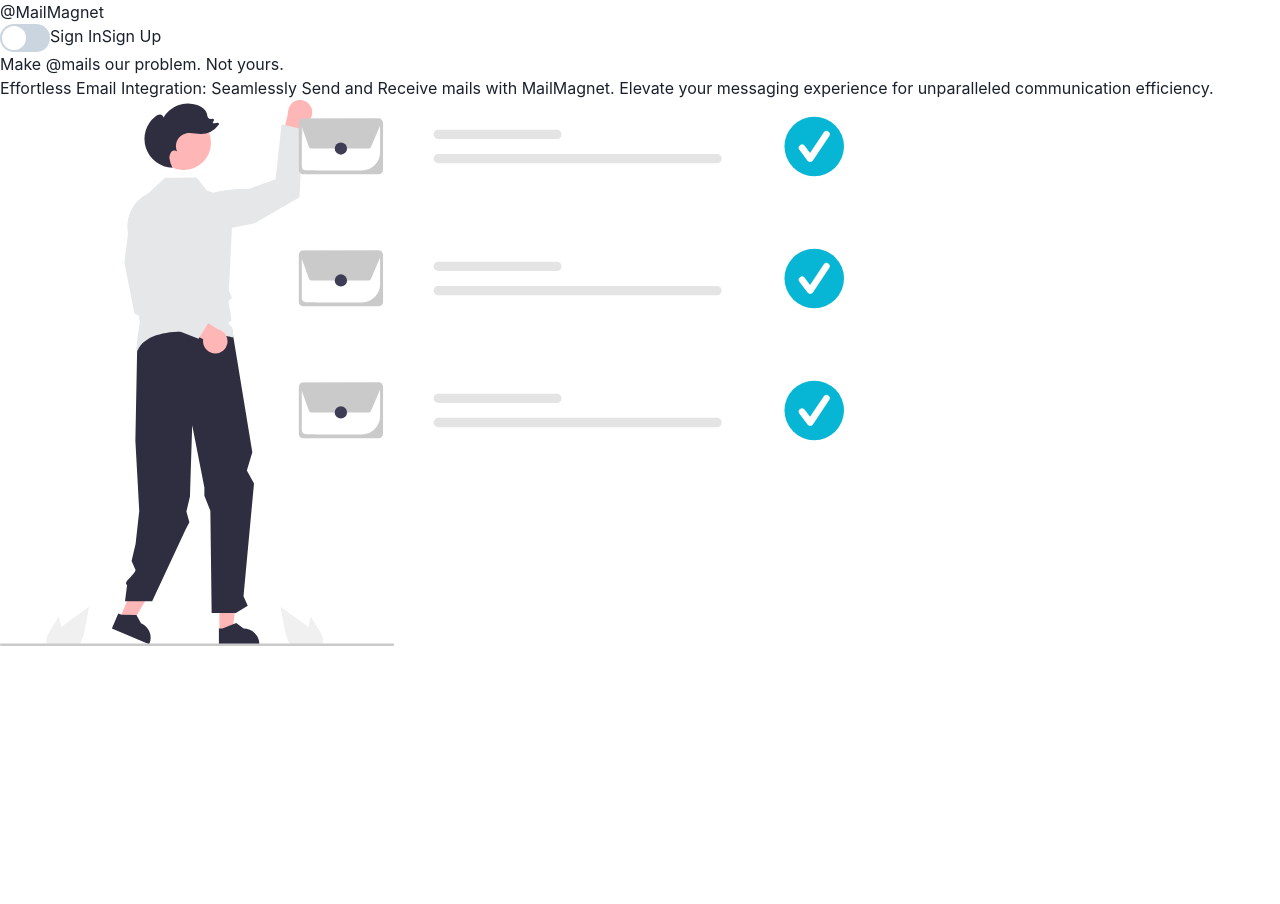
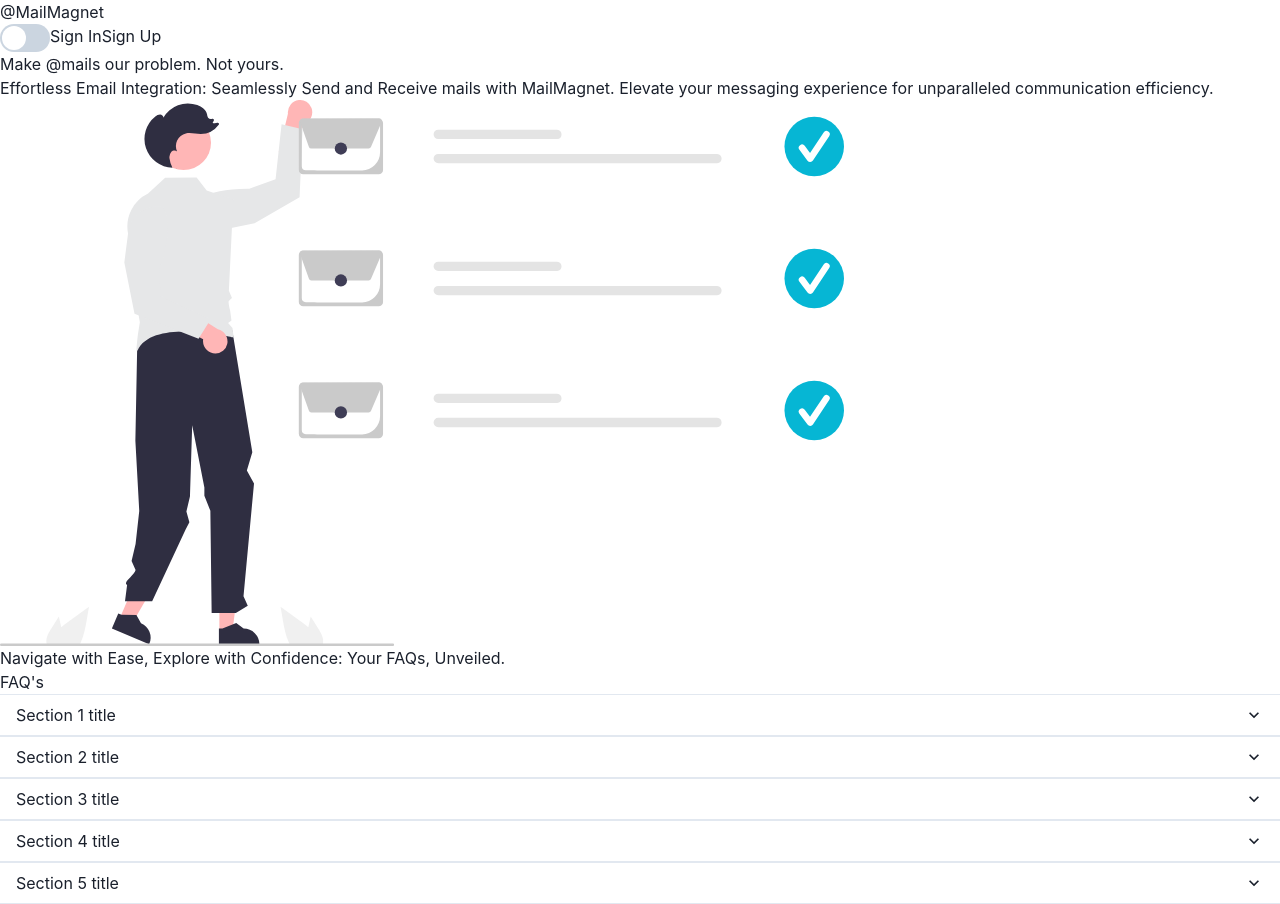
Before and after one commit to Sawantkun/MailMagnet, a React (Vite) app: page / in a window 1280 px wide. Before the commit the page ends 800 px from the top, so only its background shows below. Built offline with nearby package versions, Linux system fonts and the light colour scheme.

Commit message:
added faq component

```diff
--- /dev/null
+++ b/src/components/Faqs.jsx
@@ -0,0 +1,111 @@
+import React from 'react';
+import { Box, Accordion, AccordionItem, AccordionButton, AccordionPanel, AccordionIcon } from '@chakra-ui/react';
+
+const Faqs = () => {
+  return (
+    <div className='w-3/5 mx-auto mt-10 h-4/5 '>
+      <p className='text-base mb-4 text-center text-cyan-500 pb-5'>Navigate with Ease, Explore with Confidence: Your FAQs, Unveiled.</p>
+      <h1 className='text-6xl font-bold mb-4 text-center text-gray-800 pb-20'>FAQ's</h1>
+    <div className='pb-20'>
+    <Accordion  allowToggle>
+    <AccordionItem className='mb-5'>
+    <h2 className='text-4xl font-medium pt-2 pb-2 border-l-4  border-cyan-500'>
+      <AccordionButton _expanded={{color: '#06B6D4' }}>
+        <Box as="span" flex='1' textAlign='left'>
+          Section 1 title
+        </Box>
+        <AccordionIcon />
+      </AccordionButton>
+    </h2>
+    <AccordionPanel pb={8} pt={6} className='border-l-4  border-cyan-500'>
+      Lorem ipsum dolor sit amet, consectetur adipiscing elit, sed do eiusmod
+      tempor incididunt ut labore et dolore magna aliqua. Ut enim ad minim
+      veniam, quis nostrud exercitation ullamco laboris nisi ut aliquip ex ea
+      commodo consequat.
+    </AccordionPanel>
+  </AccordionItem>
+  </Accordion>
+
+  <Accordion allowToggle>
+  <AccordionItem  className='mb-5'>
+    <h2 className='text-4xl font-medium  pt-2 pb-2 border-l-4  border-cyan-500'>
+      <AccordionButton _expanded={{color: '#06B6D4' }}>
+        <Box as="span" flex='1' textAlign='left'>
+          Section 2 title
+        </Box>
+        <AccordionIcon />
+      </AccordionButton>
+    </h2>
+    <AccordionPanel pb={8} pt={6} className='border-l-4 border-cyan-500'>
+      Lorem ipsum dolor sit amet, consectetur adipiscing elit, sed do eiusmod
+      tempor incididunt ut labore et dolore magna aliqua. Ut enim ad minim
+      veniam, quis nostrud exercitation ullamco laboris nisi ut aliquip ex ea
+      commodo consequat.
+    </AccordionPanel>
+  </AccordionItem>
+  </Accordion>
+
+  <Accordion allowToggle>
+  <AccordionItem  className='mb-5'>
+    <h2 className='text-4xl font-medium pt-2 pb-2 border-l-4 border-cyan-500'>
+      <AccordionButton _expanded={{color: '#06B6D4' }}>
+        <Box as="span" flex='1' textAlign='left'>
+          Section 3 title
+        </Box>
+        <AccordionIcon />
+      </AccordionButton>
+    </h2>
+    <AccordionPanel pb={8} pt={6} className='border-l-4 border-cyan-500'>
+      Lorem ipsum dolor sit amet, consectetur adipiscing elit, sed do eiusmod
+      tempor incididunt ut labore et dolore magna aliqua. Ut enim ad minim
+      veniam, quis nostrud exercitation ullamco laboris nisi ut aliquip ex ea
+      commodo consequat.
+    </AccordionPanel>
+  </AccordionItem>
+  </Accordion>
+
+  <Accordion allowToggle>
+  <AccordionItem  className='mb-5'>
+    <h2 className='text-4xl font-medium pt-2 pb-2 border-l-4 border-cyan-500'>
+      <AccordionButton _expanded={{color: '#06B6D4' }}>
+        <Box as="span" flex='1' textAlign='left'>
+          Section 4 title
+        </Box>
+        <AccordionIcon />
+      </AccordionButton>
+    </h2>
+    <AccordionPanel pb={8} pt={6} className='border-l-4 border-cyan-500'>
+      Lorem ipsum dolor sit amet, consectetur adipiscing elit, sed do eiusmod
+      tempor incididunt ut labore et dolore magna aliqua. Ut enim ad minim
+      veniam, quis nostrud exercitation ullamco laboris nisi ut aliquip ex ea
+      commodo consequat.
+    </AccordionPanel>
+  </AccordionItem>
+  </Accordion>
+
+
+  <Accordion allowToggle>
+  <AccordionItem>
+    <h2 className='text-4xl font-medium pt-2 pb-2 border-l-4 border-cyan-500'>
+      <AccordionButton _expanded={{color: '#06B6D4' }}>
+        <Box as="span" flex='1' textAlign='left'>
+          Section 5 title
+        </Box>
+        <AccordionIcon />
+      </AccordionButton>
+    </h2>
+    <AccordionPanel pb={8} pt={6} className='border-l-4 border-cyan-500'>
+      Lorem ipsum dolor sit amet, consectetur adipiscing elit, sed do eiusmod
+      tempor incididunt ut labore et dolore magna aliqua. Ut enim ad minim
+      veniam, quis nostrud exercitation ullamco laboris nisi ut aliquip ex ea
+      commodo consequat.
+    </AccordionPanel>
+  </AccordionItem>
+</Accordion>
+</div>
+
+    </div>
+  );
+};
+
+export default Faqs;
--- a/src/pages/Home.jsx
+++ b/src/pages/Home.jsx
@@ -1,6 +1,7 @@
 import React, { useState } from 'react';
 import Navbar from '../components/Navbar';
 import Hero from "../assets/svgs/inboxcleanup.svg"
+import Faqs from '../components/Faqs';
 
 const Home = () => {
   const [isDarkMode, setIsDarkMode] = useState(false);
@@ -17,7 +18,10 @@ const Home = () => {
       <p className={`text-center text-2xl text-gray-600 max-w-2xl mx-auto font-normal py-[40px] ${isDarkMode ? ' text-slate-400' : ' text-gray-600'}`}>Effortless Email Integration: Seamlessly Send and Receive mails with MailMagnet. Elevate your messaging experience for unparalleled communication efficiency.</p>
       <img className='w-[300px] mx-auto my-7' src={Hero} alt="Hero Image" />
       </div>
+      <Faqs/>
     </div>
+
+
   );
 }
 
```
